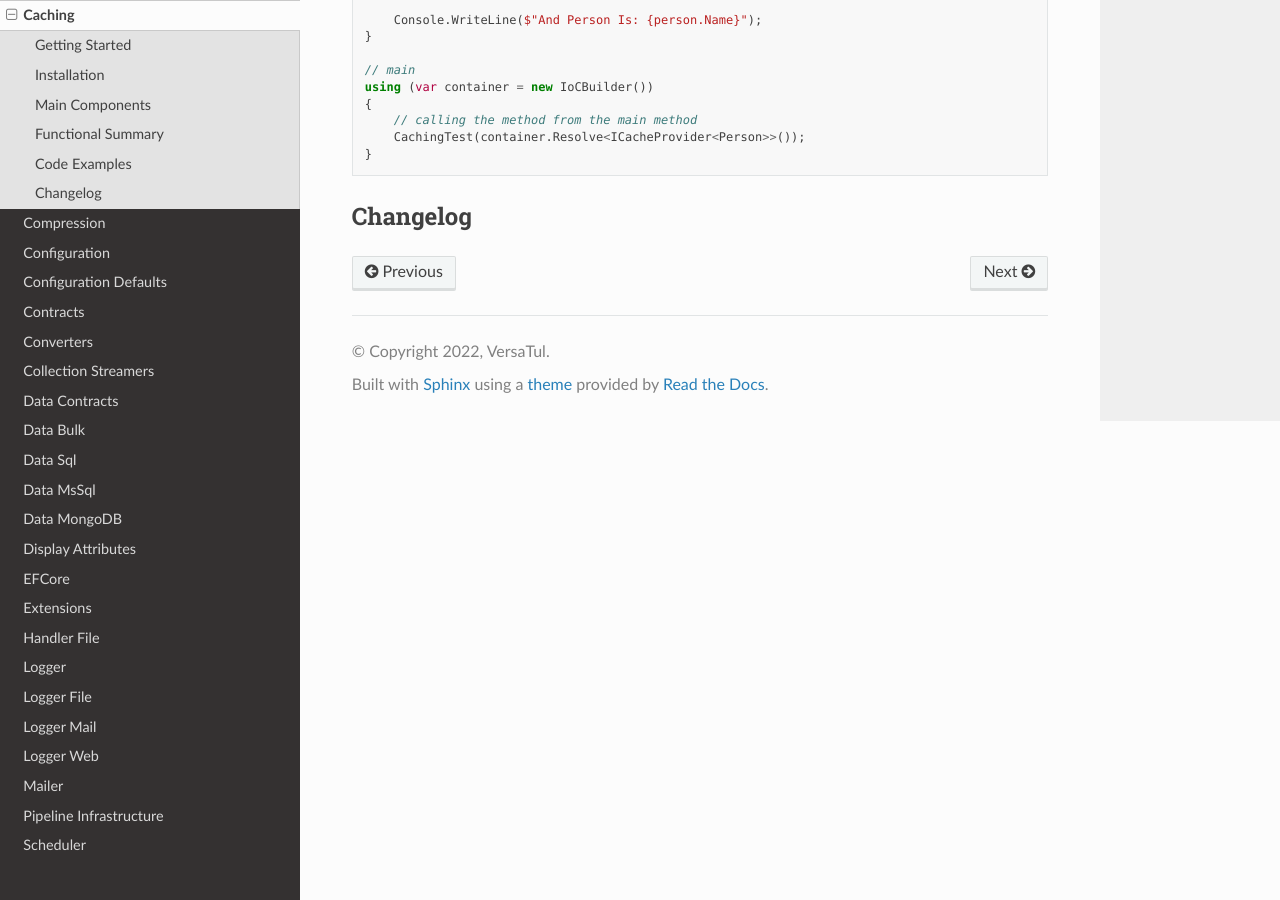
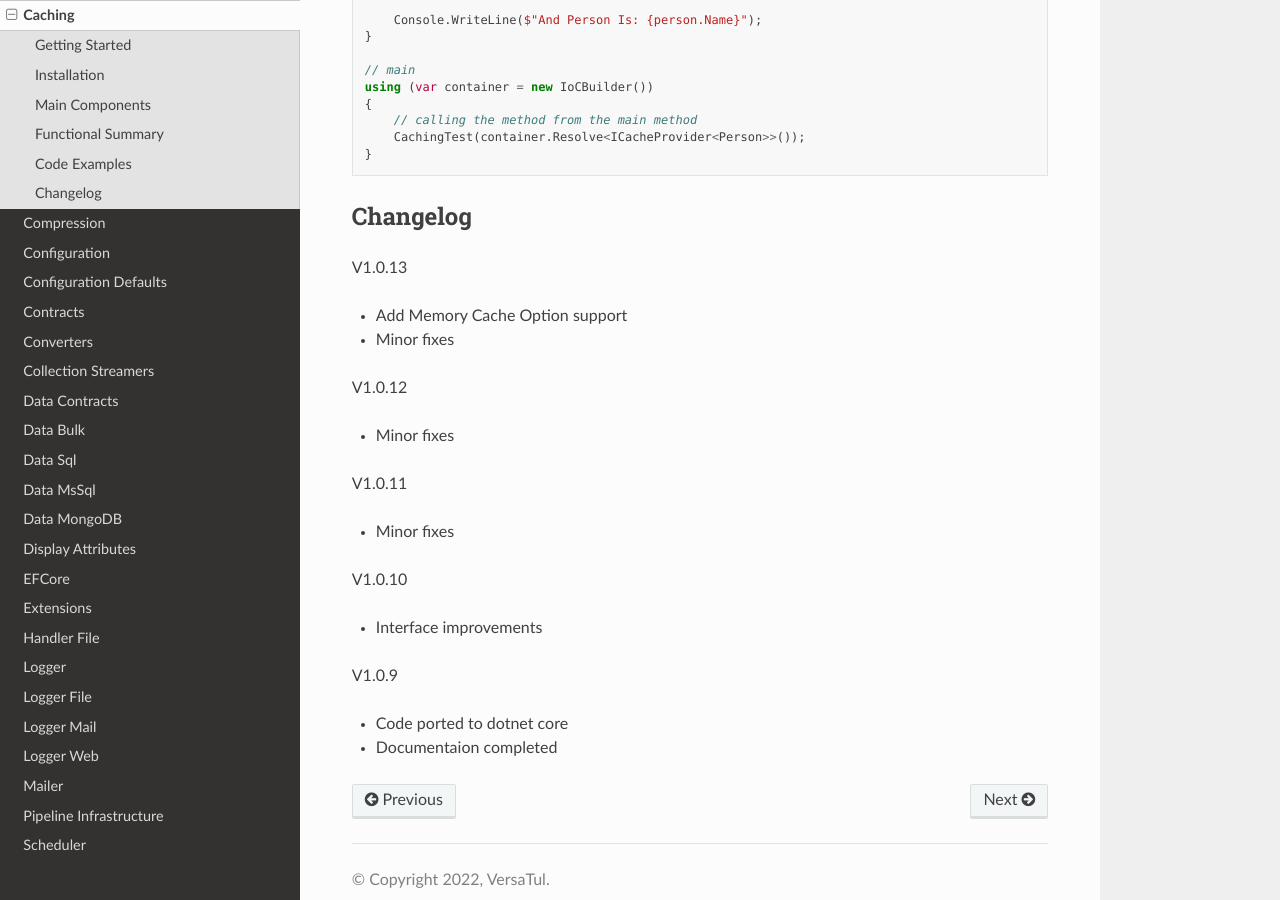
Before and after one commit to BjornWilliams/DocsVersaTul, a Sphinx documentation site: the page built from docs/source/caching.rst, in a window 1280 px wide and 900 px high, scrolled down 2183 px. Built offline with Sphinx 7.4.7 and the Read the Docs theme 2.0.0, drawn with Linux system fonts in a browser that asks for light colours.

Commit message:
Update caching.rst

```diff
--- a/docs/source/caching.rst
+++ b/docs/source/caching.rst
@@ -112,3 +112,25 @@ Code Examples
 
 Changelog
 -------------
+
+V1.0.13
+
+* Add Memory Cache Option support
+* Minor fixes
+
+V1.0.12
+
+* Minor fixes
+
+V1.0.11
+
+* Minor fixes
+
+V1.0.10
+
+* Interface improvements
+
+V1.0.9
+
+* Code ported to dotnet core
+* Documentaion completed
```
